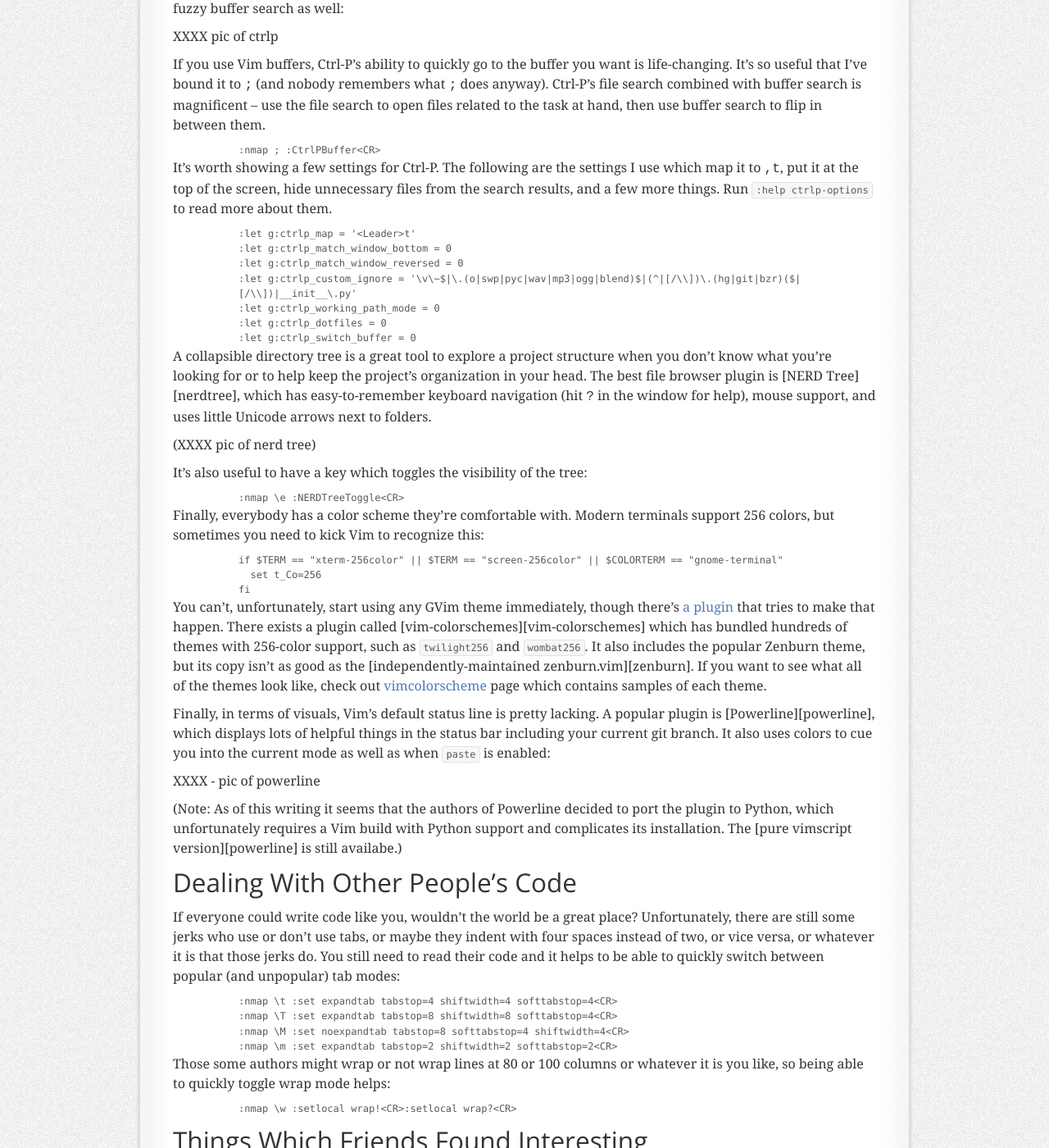
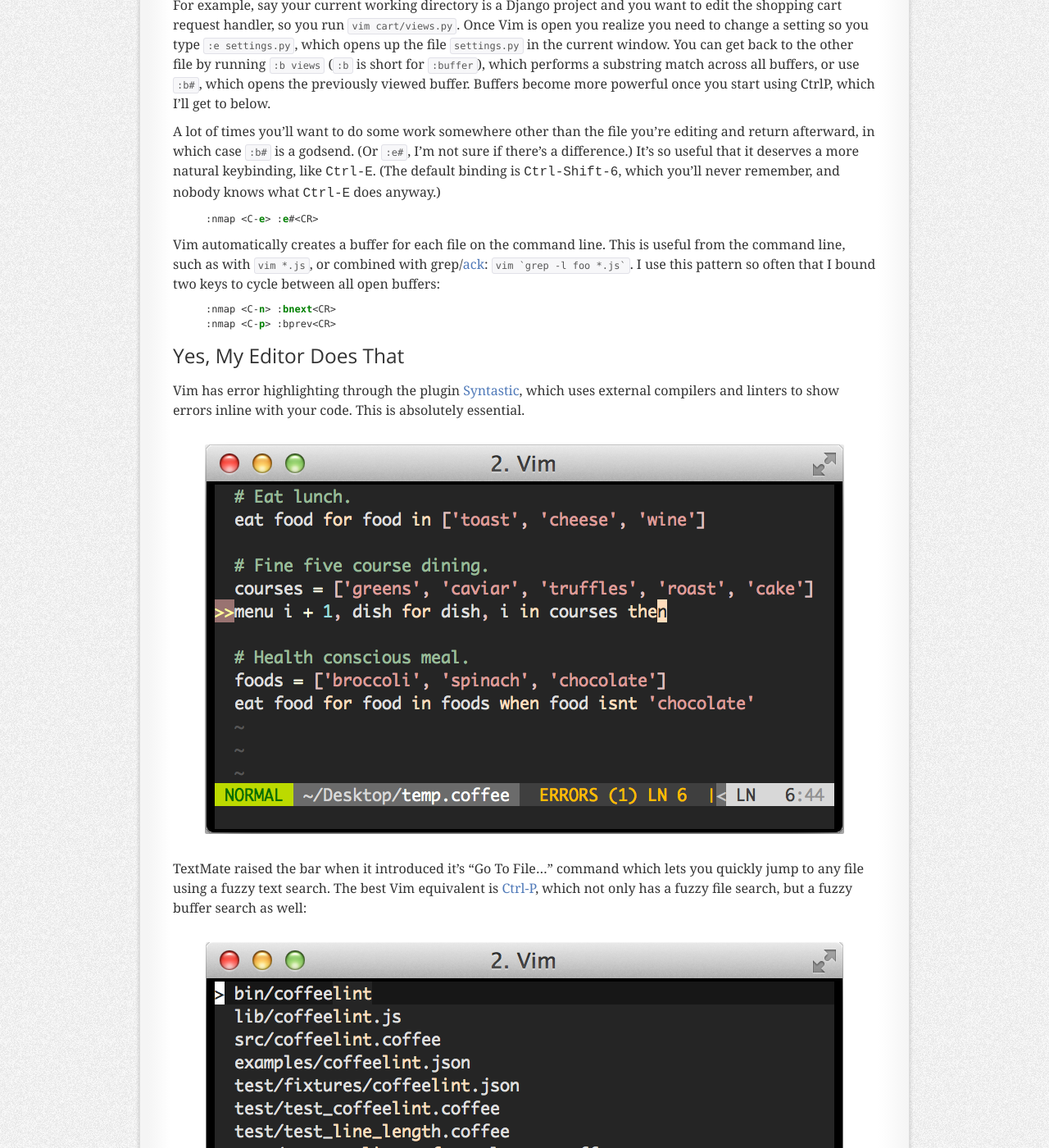
Before and after one commit to statico/statico.github.io, a Jekyll site: the page built from _posts/2012-01-01-vim.md, in a window 1280 px wide and 1400 px high, scrolled down 3171 px. Shown: the whole window at 82% size. Built offline with Jekyll 4.4.1, drawn with Linux system fonts in a browser that asks for light colours; comment, search, counter and statistics services are not loaded; some of the changed text lies outside the part shown.

Commit message:
Vim article images and tweaks.

```diff
--- a/_posts/2012-01-01-vim.md
+++ b/_posts/2012-01-01-vim.md
@@ -3,15 +3,18 @@
 title: Vim After 11 Years
 draft: true
 ---
+<br/>
 
-## TL;DR
+### TL;DR
 
 * Use Vim in a terminal, background (<kbd>Ctrl-Z</kbd>) often.
-* Get a terminal that supports Unicode and 256 colors -- [iTerm][iterm] on Mac OS X, probably Gnome Terminal or rxvt-unicode on Linux.
+* Get a terminal that supports Unicode and 256 colors -- [iTerm2][iterm] on Mac OS X, probably Gnome Terminal or rxvt-unicode on Linux.
 * [Powerline][powerline], [Ctrl-P][ctrlp], [NERD Tree][nerdtree], [Syntastic][syntastic], [closetag.vim][closetag]
 * Also, a few things I often show others.
 
-## Introduction
+[![main](images/vim/main.png)](images/vim/main.png)
+
+### Introduction
 
 Sometime in 2001, shortly after starting college, I got my first real Unix shell on Northeastern CCS's computing infrastructure.  This was a revelation because, prior to that, development meant uploading files to servers via FTP.  Even when I was 10 and writing simple C programs I would edit them locally with BBEdit and upload them to my dad's web host where I knew the `cc` command would compile them.  Shortly after starting college I realized that this method wasn't efficient and I decided I needed to learn to edit files on the remote host. `pico` didn't have syntax highlighting, but that thing called `vim` did, so I ran it, read the onscreen instructions and started messing the tutorial.
 
@@ -20,7 +23,7 @@
 I've had plenty of opportunities to use Eclipse, IntelliJ IDEA, Emacs, TextMate, BBEdit, Flash Builder,
 XXX
 
-## Customizing Vim: A Preamble
+### Customizing Vim: A Preamble
 
 [Pathogen][pathogen] is a neat little plugin that lets you keep plugins in subdirectories of `.vim/bundle/` instead of merging everything into one big `.vim/` tree. It's easy to install and makes plugin testing a breeze.
 
@@ -30,47 +33,55 @@
 
 Regarding mappings, I use the backslash key as my utility prefix since backslash isn't bound to anything by default. For example, <kbd>\o</kbd> toggles paste mode and <kbd>\l</kbd> toggles line numbers:
 
-    :nmap \l :setlocal number!<CR>
-    :nmap \o :set paste!<CR>
+{% highlight vim %}
+:nmap \l :setlocal number!<CR>
+:nmap \o :set paste!<CR>
+{% endhighlight %}
 
-## Rudimentary Essentials
+### Rudimentary Essentials
 
-<kbd>Esc</kbd> is used to return to Normal mode, but on most keyboards the <kbd>Esc</kbd> key is pretty far from the home row. <kbd>Ctrl-\[</kbd> produces the same keycode but involves two hands. Both might have problems on latent terminals which support <kbd>Esc</kbd> as an alternative to <kbd>Meta</kbd>. <kbd>Ctrl-C</kbd> is the answer — it's easy to type and instant. The only caveat is that you still need to use <kbd>Esc</kbd> for operations in visual block mode.
+The <kbd>Esc</kbd> key is used to return to Normal mode, but on most keyboards the <kbd>Esc</kbd> key is pretty far from the home row. <kbd>Ctrl-\[</kbd> produces the same keycode but involves two hands. Both might have problems on latent terminals which support <kbd>Esc</kbd> as an alternative to <kbd>Meta</kbd>. <kbd>Ctrl-C</kbd> is the answer -- it's easy to type and instant. The only caveat is that you still need to use <kbd>Esc</kbd> for operations in visual block mode.
 
 Moving around text is part of what makes using Vim feel so efficient. The one single thing I could never stand about Vim's default movements, however, is how <kbd>j</kbd> and <kbd>k</kbd> move around wrapped lines. By default they move you one line down and up, respectively, but on a _linewise_ basis. If I hit <kbd>j</kbd> I expect the cursor to move down a single row on the screen, just like every other text editing area in the world. The following does just that:
 
-    :nmap j gj
-    :nmap k gk
+{% highlight vim %}
+:nmap j gj
+:nmap k gk
+{% endhighlight %}
 
 It might be amusing to refer to Vim's command line as such when by default it behaves very unlike a modern command line. If you're used to Emacs-style movement keys on your Bash or Zsh command line you might want to make Vim act the same way:
 
-    :cnoremap <C-a>  <Home>
-    :cnoremap <C-b>  <Left>
-    :cnoremap <C-f>  <Right>
-    :cnoremap <C-d>  <Delete>
-    :cnoremap <M-b>  <S-Left>
-    :cnoremap <M-f>  <S-Right>
-    :cnoremap <M-d>  <S-right><Delete>
-    :cnoremap <Esc>b <S-Left>
-    :cnoremap <Esc>f <S-Right>
-    :cnoremap <Esc>d <S-right><Delete>
-    :cnoremap <C-g>  <C-c>
+{% highlight vim %}
+:cnoremap <C-a>  <Home>
+:cnoremap <C-b>  <Left>
+:cnoremap <C-f>  <Right>
+:cnoremap <C-d>  <Delete>
+:cnoremap <M-b>  <S-Left>
+:cnoremap <M-f>  <S-Right>
+:cnoremap <M-d>  <S-right><Delete>
+:cnoremap <Esc>b <S-Left>
+:cnoremap <Esc>f <S-Right>
+:cnoremap <Esc>d <S-right><Delete>
+:cnoremap <C-g>  <C-c>
+{% endhighlight %}
 
 Another thing we do often is search, so it makes sense to have some sane defaults. The `incsearch` option highlights as you type an expression (a.k.a. "Emacs style"), and `ignorecase` plus `smartcase` make searches case-insensitive _except_ when you include upper-case characters (so `/foo` matches `FOO` and `fOo`, but `/FOO` only matches the former). `hlsearch` is a useful option which highlights the current search, but the highlight can become annoying so it makes sense to have a key to clear the highlight when you no longer need it:
 
-    :set incsearch
-    :set ignorecase
-    :set smartcase
-    :set hlsearch
-    :nmap \q :nohlsearch<CR>
+{% highlight vim %}
+:set incsearch
+:set ignorecase
+:set smartcase
+:set hlsearch
+:nmap \q :nohlsearch<CR>
+{% endhighlight %}
 
-## Vim, the Terminal, Buffers, and You.
+### Vim, the Terminal, Buffers, and You.
 
 There are two forms: Vim in the console and the native GVim application. The advantages of GVim are better OS integration for dialogs, printing and the clipboard as well as prettier theme colors.
 
 It was decided early in its development that [Vim isn't designed to replace a terminal][vimnoterm], so Vim is and forever will be bad at emulating terminals. Trying to use `:shell` is a path to madness. One plugin, [Conque][conque], comes close to terminal support in Vim, but it caused Vim to hang and its integration felt clunky. Thus, if you do a lot of work with from the command line while you edit, the best way to run Vim is from the command line.
 
-One of Vim's strengths is that it starts lightning fast, so starting Vim from the terminal is trivial. With a modern, 256-color terminal like [iTerm][iterm] or Gnome Terminal, it will even look like GVim. But the best part is that you can drop into the command line at any time with <kbd>Ctrl-Z</kbd>, which suspends Vim, and your working directory is where you left off.
+One of Vim's strengths is that it starts lightning fast, so starting Vim from the terminal is trivial. With a modern, 256-color terminal like [iTerm2][iterm] or Gnome Terminal, it will even look like GVim. But the best part is that you can drop into the command line at any time with <kbd>Ctrl-Z</kbd>, which suspends Vim, and your working directory is where you left off.
 
 If you have trouble remembering which terminal has Vim suspended, try [adding the number of background jobs to your shell prompt][bashstoppedjobs]. If you have many Vims in the background, however, you should start using buffers instead.
 
@@ -80,73 +91,89 @@
 
 A lot of times you'll want to do some work somewhere other than the file you're editing and return afterward, in which case `:b#` is a godsend. (Or `:e#`, I'm not sure if there's a difference.) It's so useful that it deserves a more natural keybinding, like <kbd>Ctrl-E</kbd>. (The default binding is <kbd>Ctrl-Shift-6</kbd>, which you'll never remember, and nobody knows what <kbd>Ctrl-E</kbd> does anyway.)
 
-    :nmap <C-e> :e#<CR>
+{% highlight vim %}
+:nmap <C-e> :e#<CR>
+{% endhighlight %}
 
 Vim automatically creates a buffer for each file on the command line. This is useful from the command line, such as with `vim *.js`, or combined with grep/[ack][ack]: ``vim `grep -l foo *.js` ``. I use this pattern so often that I bound two keys to cycle between all open buffers:
 
-    :nmap <C-n> :bnext<CR>
-    :nmap <C-p> :bprev<CR>
+{% highlight vim %}
+:nmap <C-n> :bnext<CR>
+:nmap <C-p> :bprev<CR>
+{% endhighlight %}
 
-## Yes, My Editor Does That
+### Yes, My Editor Does That
 
 Vim has error highlighting through the plugin [Syntastic][syntastic], which uses external compilers and linters to show errors inline with your code. This is absolutely essential.
 
-XXXX pic of syntastic
+![syntastic](images/vim/syntastic.png)
 
 TextMate raised the bar when it introduced it's "Go To File..." command which lets you quickly jump to any file using a fuzzy text search. The best Vim equivalent is [Ctrl-P][ctrlp], which not only has a fuzzy file search, but a fuzzy buffer search as well:
 
-XXXX pic of ctrlp
+![ctrlp](images/vim/ctrlp.png)
 
 If you use Vim buffers, Ctrl-P's ability to quickly go to the buffer you want is life-changing. It's so useful that I've bound it to <kbd>;</kbd> (and nobody remembers what <kbd>;</kbd> does anyway). Ctrl-P's file search combined with buffer search is magnificent – use the file search to open files related to the task at hand, then use buffer search to flip in between them.
 
-    :nmap ; :CtrlPBuffer<CR>
+{% highlight vim %}
+:nmap ; :CtrlPBuffer<CR>
+{% endhighlight %}
 
 It's worth showing a few settings for Ctrl-P. The following are the settings I use which map it to <kbd>,t</kbd>, put it at the top of the screen, hide unnecessary files from the search results, and a few more things. Run `:help ctrlp-options` to read more about them.
 
-    :let g:ctrlp_map = '<Leader>t'
-    :let g:ctrlp_match_window_bottom = 0
-    :let g:ctrlp_match_window_reversed = 0
-    :let g:ctrlp_custom_ignore = '\v\~$|\.(o|swp|pyc|wav|mp3|ogg|blend)$|(^|[/\\])\.(hg|git|bzr)($|[/\\])|__init__\.py'
-    :let g:ctrlp_working_path_mode = 0
-    :let g:ctrlp_dotfiles = 0
-    :let g:ctrlp_switch_buffer = 0
+{% highlight vim %}
+:let g:ctrlp_map = '<Leader>t'
+:let g:ctrlp_match_window_bottom = 0
+:let g:ctrlp_match_window_reversed = 0
+:let g:ctrlp_custom_ignore = '\v\~$|\.(o|swp|pyc|wav|mp3|ogg|blend)$|(^|[/\\])\.(hg|git|bzr)($|[/\\])|__init__\.py'
+:let g:ctrlp_working_path_mode = 0
+:let g:ctrlp_dotfiles = 0
+:let g:ctrlp_switch_buffer = 0
+{% endhighlight %}
 
 A collapsible directory tree is a great tool to explore a project structure when you don't know what you're looking for or to help keep the project's organization in your head. The best file browser plugin is [NERD Tree][nerdtree], which has easy-to-remember keyboard navigation (hit <kbd>?</kbd> in the window for help), mouse support, and uses little Unicode arrows next to folders.
 
-(XXXX pic of nerd tree)
+![nerdtree](images/vim/nerdtree.png)
 
 It's also useful to have a key which toggles the visibility of the tree:
 
-    :nmap \e :NERDTreeToggle<CR>
+{% highlight vim %}
+:nmap \e :NERDTreeToggle<CR>
+{% endhighlight %}
 
 Finally, everybody has a color scheme they're comfortable with. Modern terminals support 256 colors, but sometimes you need to kick Vim to recognize this:
 
-    if $TERM == "xterm-256color" || $TERM == "screen-256color" || $COLORTERM == "gnome-terminal"
-      set t_Co=256
-    fi
+{% highlight vim %}
+if $TERM == "xterm-256color" || $TERM == "screen-256color" || $COLORTERM == "gnome-terminal"
+  set t_Co=256
+fi
+{% endhighlight %}
 
-You can't, unfortunately, start using any GVim theme immediately, though there's [a plugin][csapprox] that tries to make that happen. There exists a plugin called [vim-colorschemes][vim-colorschemes] which has bundled hundreds of themes with 256-color support, such as `twilight256` and `wombat256`. It also includes the popular Zenburn theme, but its copy isn't as good as the [independently-maintained zenburn.vim][zenburn]. If you want to see what all of the themes look like, check out [vimcolorscheme][vimcolorscheme] page which contains samples of each theme.
+You can't, unfortunately, start using any GVim theme immediately, though there's [a plugin][csapprox] that tries to make that happen. There exists a plugin called [vim-colorschemes][vimcolorschemes] which has bundled hundreds of themes with 256-color support, such as `twilight256` and `wombat256`. It also includes the popular Zenburn theme, but its copy isn't as good as the [independently-maintained zenburn.vim][zenburn]. If you want to see what all of the themes look like, check out [vimcolorscheme][colorschemetest] page which contains samples of each theme.
+
+![twilight256](images/vim/twilight256.png)
 
 Finally, in terms of visuals, Vim's default status line is pretty lacking. A popular plugin is [Powerline][powerline], which displays lots of helpful things in the status bar including your current git branch. It also uses colors to cue you into the current mode as well as when `paste` is enabled:
 
-XXXX - pic of powerline
-
 (Note: As of this writing it seems that the authors of Powerline decided to port the plugin to Python, which unfortunately requires a Vim build with Python support and complicates its installation. The [pure vimscript version][powerline] is still availabe.)
 
-## Dealing With Other People's Code
+### Dealing With Other People's Code
 
 If everyone could write code like you, wouldn't the world be a great place? Unfortunately, there are still some jerks who use or don't use tabs, or maybe they indent with four spaces instead of two, or vice versa, or whatever it is that those jerks do. You still need to read their code and it helps to be able to quickly switch between popular (and unpopular) tab modes:
 
-    :nmap \t :set expandtab tabstop=4 shiftwidth=4 softtabstop=4<CR>
-    :nmap \T :set expandtab tabstop=8 shiftwidth=8 softtabstop=4<CR>
-    :nmap \M :set noexpandtab tabstop=8 softtabstop=4 shiftwidth=4<CR>
-    :nmap \m :set expandtab tabstop=2 shiftwidth=2 softtabstop=2<CR>
+{% highlight vim %}
+:nmap \t :set expandtab tabstop=4 shiftwidth=4 softtabstop=4<CR>
+:nmap \T :set expandtab tabstop=8 shiftwidth=8 softtabstop=4<CR>
+:nmap \M :set noexpandtab tabstop=8 softtabstop=4 shiftwidth=4<CR>
+:nmap \m :set expandtab tabstop=2 shiftwidth=2 softtabstop=2<CR>
+{% endhighlight %}
 
 Those some authors might wrap or not wrap lines at 80 or 100 columns or whatever it is you like, so being able to quickly toggle wrap mode helps:
 
-    :nmap \w :setlocal wrap!<CR>:setlocal wrap?<CR>
+{% highlight vim %}
+:nmap \w :setlocal wrap!<CR>:setlocal wrap?<CR>
+{% endhighlight %}
 
-## Things Which Friends Found Interesting
+### Things Which Friends Found Interesting
 
 All text cut and copy operations are saved into registers. If you have cut text and then cut something else, you haven't lost the first cut -- just type `:reg` (short for `:registers`) to see all of the registers. You can then type the name of the register and then `p`, such as <kbd>"3p</kbd>, to paste whatever you cut three or four operations prior.
 
@@ -154,31 +181,46 @@
 
 Note that macros are saved to registers, too. (You know about macros, right?) If you record a macro into register `a` (using the <kbd>q</kbd> key to start and stop it), you can type `:reg` to see the contents of the macro.
 
-XXXX - pic of registers
+![registers](images/vim/registers.png)
 
 Another interesting, seldom-used feature is visual block selection mode. If you type <kbd>Ctrl-v</kbd> in normal mode instead of <kbd>Shift-v</kbd>, your selection will be a rectangular block instead of a linewise selection. You can then perform cut and insert operations with <kbd>c</kbd> or <kbd>i</kbd> and, as long as you finis the operation with <kbd>Esc</kbd> and not <kbd>Ctrl-c</kbd>, the operation will be repeated for every line in the block.
 
-XXXX pic of visual block selection
+![visualblock](images/vim/visualblock.png)
 
 Finally, Vim has built in tag support for motions. This means that, if you're used to operating on paragraphs using, say, <kbd>dap</kbd> (delete a paragraph) or <kbd>ci(</kbd> (delete and insert in parentheses), you can do the same with tags: <kbd>dat</kbd> deletes the tag that the cursor is in, and <kbd>dit</kbd> deletes only the contents of the tag.
 
-# Conclusion
+### Conclusion
 
 I hope this has been useful.
 
-## Appendix A: Things I Miss From Emacs
+### Appendix A: Things I Miss From Emacs
 
 * **CSS color highlighting everywhere.** Emacs has [a useful mode][emacscss] which highlights hexidecimal colors in CSS and SASS with the color represented by the text. It's smart enough to display light text when the color is dark and vice-versa.
 * **Multiple font sizes.** It's truly wonderful to have large text appear larger while editing. There's something to be said for WYSIWYG mode when editing HTML or Markdown.
 
-I thought this list would be a lot longer, but it turns out that I've replaced all most all of the features I miss from Emacs. Search and replace is decent, I found [a `:Rename` command] which renames the buffer _and_ the file simultaneously, Syntastic is as good as flymake, and the Zenburn theme makes everything look the same. I still have equal and minimal inclination to more Emacs Lisp and vimscript.
+I thought this list would be a lot longer, but it turns out that I've replaced all most all of the features I miss from Emacs. Search and replace is decent, I found [a `:Rename` command][rename] which renames the buffer _and_ the file simultaneously, Syntastic is as good as flymake, and the Zenburn theme makes everything look the same. I still have equal and minimal inclination to more Emacs Lisp and vimscript.
 
-## Appendix B: Things I Miss From Intelli-J, Eclipse, and Flash Builder
+### Appendix B: Things I Miss From Intelli-J, Eclipse, and Flash Builder
 
 * **Refactoring.** The downside of working with dynamic languages such as JavaScript make writing refactoring engines hard, but even non-language-specific editors like Sublime Text make it easy to rename a variable everywhere within a function. The <kbd>n</kbd>-then-<kbd>.</kbd>-repeat pattern gets old. For Python, there's a thing called [ropevim][ropevim] which adds some refactoring commands, but I've found it to be clunky and reliable.
 * **Smart completion.** Same arguments as above, including the bits about ropevim.
 
   [bashstoppedjobs]: http://tldp.yolinux.com/HOWTO/Bash-Prompt-HOWTO.html#AEN733
   [csapprox]: http://www.vim.org/scripts/script.php?script_id=2390
-  [vimcolorscheme]: http://vimcolorschemetest.googlecode.com/svn/html/index-html.html
+  [colorschemetest]: http://vimcolorschemetest.googlecode.com/svn/html/index-html.html
   [emacscss]: http://www.emacswiki.org/emacs/CascadingStyleSheetMode
+  [ropevim]: http://rope.sourceforge.net/ropevim.html
+  [powerline]: https://github.com/Lokaltog/vim-powerline
+  [iterm]: http://www.iterm2.com/#/section/home
+  [ctrlp]: http://kien.github.com/ctrlp.vim/
+  [nerdtree]: http://www.vim.org/scripts/script.php?script_id=1658
+  [syntastic]: https://github.com/scrooloose/syntastic
+  [closetag]: http://www.vim.org/scripts/script.php?script_id=13
+  [pathogen]: https://github.com/tpope/vim-pathogen
+  [updatesh]: https://github.com/statico/dotfiles/blob/master/.vim/update.sh
+  [vimnoterm]: http://vimdoc.sourceforge.net/htmldoc/tips.html#shell-window
+  [conque]: http://code.google.com/p/conque/
+  [ack]: http://betterthangrep.com/
+  [zenburn]: http://slinky.imukuppi.org/zenburnpage/
+  [vimcolorschemes]: https://github.com/flazz/vim-colorschemes
+  [rename]: http://www.vim.org/scripts/script.php?script_id=2724
```
Also changed, not shown: images/vim/ctrlp.png (added), images/vim/main.png (added), images/vim/nerdtree.png (added), images/vim/registers.png (added), images/vim/syntastic.png (added), images/vim/twilight256.png (added), images/vim/visualblock.png (added).
